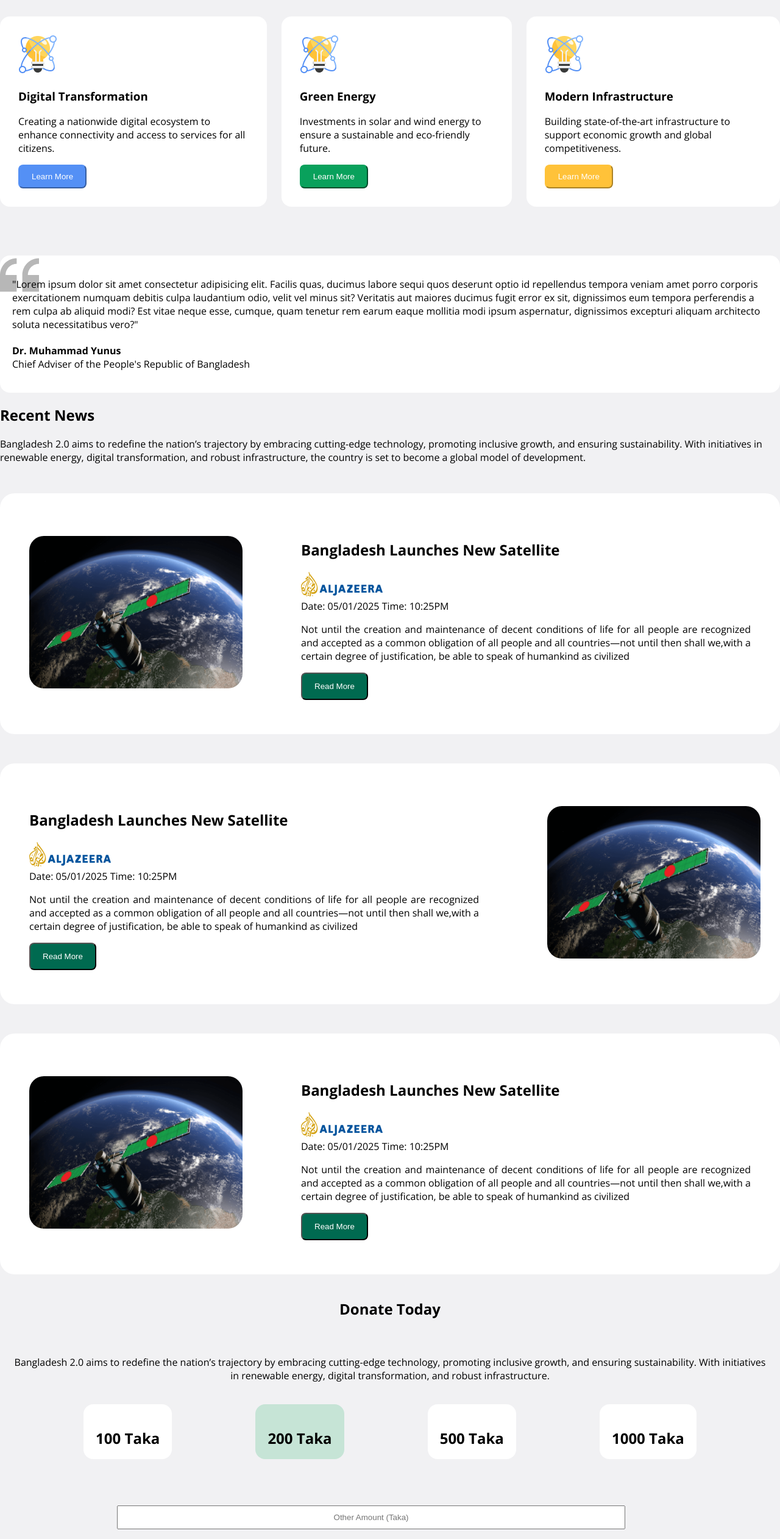
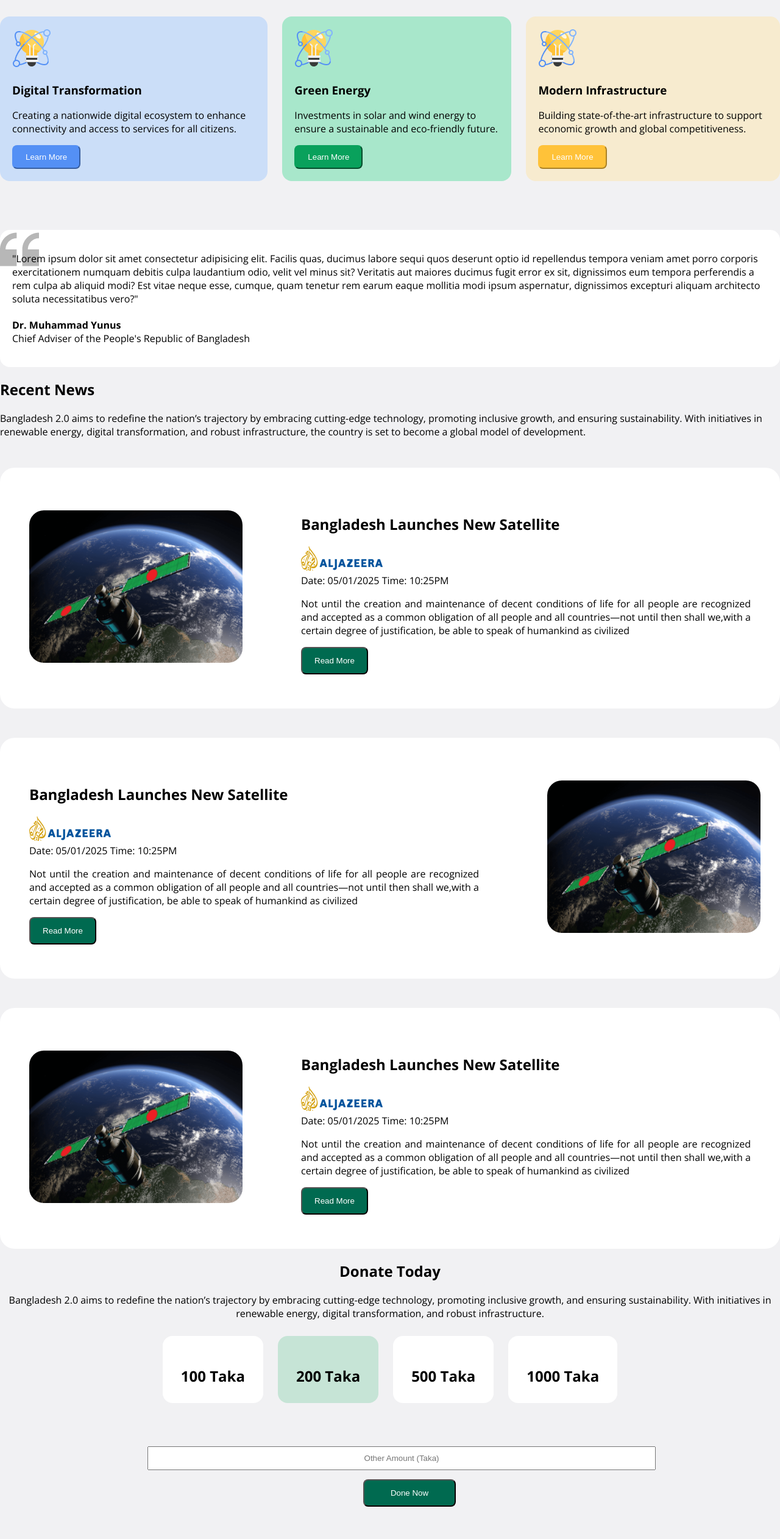
Before and after one commit to sourav-dn/Bangladesh2.0-a1, a plain HTML site: page index.html in a window 1280 px wide. Shown: the part 1417-3941 px from the top of the page at 61% size. Drawn offline with nearby package versions, Linux system fonts and the light colour scheme.

Commit message:
added new code

```diff
--- a/index.html
+++ b/index.html
@@ -68,21 +68,21 @@
                     model of development.</p>
             </div>
             <div class="section3">
-                <div class="innovation card">
+                <div class="innovation-card">
                     <img src="assets/card-icon.png" alt="">
                     <h3>Digital Transformation</h3>
                     <p class="sec3p">Creating a nationwide digital ecosystem to enhance connectivity and access to
                         services for all citizens.</p>
                     <button class="btn-l1">Learn More</button>
                 </div>
-                <div class="Sustainability card">
+                <div class="Sustainability-card">
                     <img src="assets/card-icon.png" alt="">
                     <h3>Green Energy</h3>
                     <p class="sec3p">Investments in solar and wind energy to ensure a sustainable and eco-friendly
                         future.</p>
                     <button class="btn-l2">Learn More</button>
                 </div>
-                <div class="Infrastructure card">
+                <div class="Infrastructure-card">
                     <img src="assets/card-icon.png" alt="">
                     <h3>Modern Infrastructure</h3>
                     <p class="sec3p">Building state-of-the-art infrastructure to support economic growth and global
@@ -164,14 +164,15 @@
             </div>
             <div class="dt-container">
                 <input type="text" name="input-field" placeholder="Other Amount (Taka)">
+                <button class="taka-btn">Done Now</button>
             </div>
-            <button class="box-btn">Done Now</button>
+
         </section>
     </main>
     <footer>
         <div class="footer-content">
             <h2>Subscribe Newsletter</h2>
-            <p><small>2.0 aims to redefine the nation’s trajectory by embracing cutting-edge technology, promoting inclusive growth.</small></p>
+            <p><small>2.0 aims to redefine the nation’s trajectory by embracing cutting-edge <br> technology, promoting inclusive growth.</small></p>
             <div class="sub-form">
                 <input type="email" placeholder="Enter your email here">
                 <button type="submit">Subscribe</button>
--- a/style/style.css
+++ b/style/style.css
@@ -22,6 +22,11 @@ body{
     background-color: white;
     border: 1px solid #006A50;
     font-weight: 18px;
+
+}
+.sign:hover{
+    background-color: rgb(76, 133, 76);
+    color: white;
 }
 
 .banner-container{
@@ -53,7 +58,9 @@ body{
     border-radius: 8px;
     color: white;
 }
-
+.explore:hover{
+    color: rgb(143, 201, 143);
+}
 .pillar{
     margin: 80px 0 0 0;
 }
@@ -88,6 +95,21 @@ body{
     border-radius: 16px;
     margin: 30px 0 80px 0;
 }
+.innovation-card {
+    background-color: #cbdef8;
+    border-radius: 16px;
+    padding: 20px;
+}
+.Sustainability-card{
+    background-color: #a8e7cb;
+    border-radius: 16px;
+    padding: 20px;
+}
+.Infrastructure-card{
+    background-color: #F7EBCF;
+    border-radius: 16px;
+    padding: 20px;
+}
 .btn-l1{
     background-color: #5490F5;
     padding: 10px 20px 10px 20px;
@@ -108,6 +130,15 @@ body{
     color: white;
     border-radius: 8px;
     border-color: #FFC239;
+}
+.btn-l1:hover {
+    background-color: rgb(143, 201, 143);
+}
+.btn-l2:hover{
+    background-color: rgb(143, 201, 143);
+}
+.btn-l3:hover{
+    background-color: rgb(143, 201, 143);
 }
 .p-vision{
     font-style: normal;
@@ -159,10 +190,12 @@ body{
     padding: 13px 20px 13px 20px;
     border-radius: 8px;
 }
-
+.box-btn:hover{
+    color: rgb(143, 201, 143);
+}
 .box2{
     display: flex;
-    width: 100%;
+    width: 1280px;
     margin: 0 auto;
     justify-content: space-around;
     margin-top: 48px;
@@ -206,20 +239,28 @@ body{
 }
 .text-center{
     text-align: center;
-    padding: 20px;
+    /* padding: 20px; */
+}
+.section6-title .text-center{
+    margin-bottom: 14px;
 }
 .donet-card{
     display: flex;
-    justify-content: space-evenly;
+    justify-content: center;
+    gap: 24px;
+}
+.card-taka{
+    padding: 30px;
+    background-color: white;
+    height: 50px;
+    border-radius: 16px;
+    margin-top: 10px;
+    margin-bottom: 10px;
+    text-align: center;
 
 }
-.card-taka{
-    padding: 24px;
-    background-color: white;
-    padding: 20px;
-    height: 50px;
-    border-radius: 16px;
-    justify-content: space-between;
+.card-taka:hover {
+    background-color: rgb(143, 201, 143);
 }
 .card-taka2{
     border: #C6E4D6;
@@ -237,13 +278,16 @@ body{
     padding: 32px;
 
 }
+.taka-btn:hover{
+    color: rgb(143, 201, 143);
+}
 .dt-container input[type=text]{
     width: 800px;
     padding: 10px 15px;
     display: flex;
     justify-content: center;
     text-align: center;
-    margin: 20px 124px 20px 160px;
+    margin: 5px 124px 5px 210px;
 }
 .input-field{
     width: 70%;
@@ -280,7 +324,7 @@ body{
 }
 .sub-form input[type="email"]{
     width: 500px;
-    padding: 10px 15px;
+    padding: 12px 15px;
 
 }
 .sub-form button[type="submit"]{
@@ -289,13 +333,25 @@ body{
     padding: 10px 15px;
     border-radius: 8px;
     width: 0 auto;
-    margin: 0;
+    margin-left: -20px;
     font-size: 18px;
+}
+.sub-form button:hover{
+    color: rgb(143, 201, 143);
 }
 .footer-content p{
    color:#1d856b ;
+
 }
 .footer-note{
     font-size: 14px;
     color: #1d856b;
 }
+.taka-btn{
+    color: white;
+    background-color: #006A50;
+    padding: 13px 20px 13px 20px;
+    border-radius: 8px;
+    margin: 10px 564px 0px 564px;
+
+}
```
